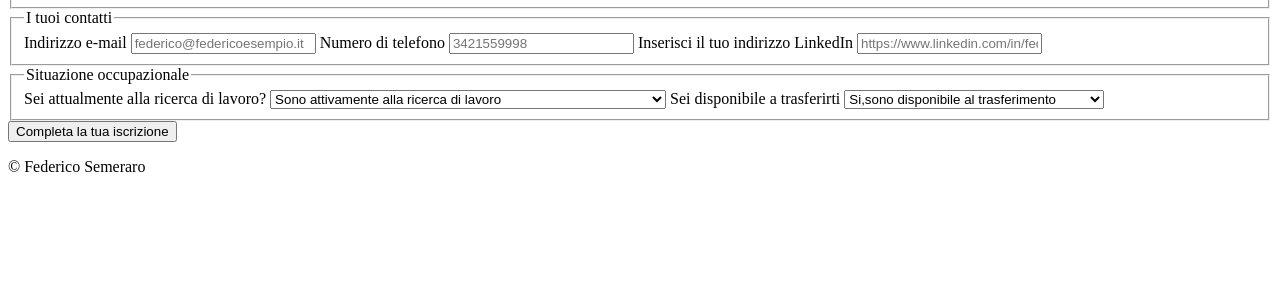
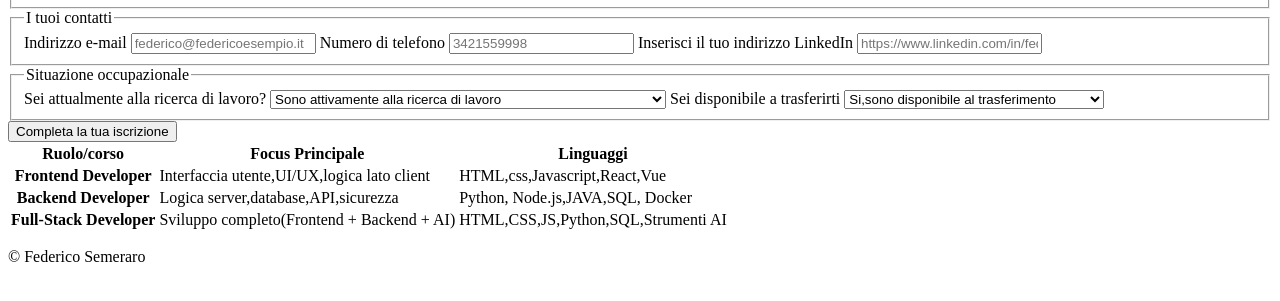
Before and after one commit to federicosemeraro16-eng/new-project, a plain HTML site: page iscrizione.html in a window 1280 px wide. Shown: the part 187-488 px from the top of the page. Drawn offline with Linux system fonts and the light colour scheme.

Commit message:
feat: add career review table

```diff
--- a/iscrizione.html
+++ b/iscrizione.html
@@ -1,8 +1,8 @@
 <!doctype html>
 <html lang="it">
   <head>
-    <meta charset="UTF-8">
-    <meta name="viewport" content="width=device-width, initial-scale=1.0">
+    <meta charset="UTF-8" />
+    <meta name="viewport" content="width=device-width, initial-scale=1.0" />
     <title>Form di iscrizione - capitolo 3</title>
   </head>
   <body>
@@ -14,10 +14,9 @@
         </ul>
       </nav>
     </header>
-      <main id="contenuto-principale">
-        <h1>Candidati</h1>
+    <main id="contenuto-principale">
+      <h1>Candidati</h1>
 
-      <!-- TO DO: Fix accessibility and aria on the form -->
       <form action="candidature" method="post">
         <fieldset>
           <legend>I tuoi dati</legend>
@@ -29,7 +28,7 @@
             placeholder="Federico"
             autocomplete="name"
             required
-          >
+          />
           <label for="surname">Cognome</label>
           <input
             type="text"
@@ -38,7 +37,7 @@
             placeholder="Semeraro"
             required
             autocomplete="family-name"
-          >
+          />
           <label for="age">età</label>
           <input
             type="number"
@@ -49,7 +48,7 @@
             id="age"
             name="age"
             placeholder="18"
-          >
+          />
         </fieldset>
         <fieldset>
           <legend>I tuoi contatti</legend>
@@ -61,11 +60,10 @@
             required
             placeholder="federico@federicoesempio.it"
             autocomplete="email"
-          >
+          />
           <label for="tel-number">Numero di telefono</label>
           <input
             type="tel"
-
             minlength="11"
             maxlength="12"
             placeholder="3421559998"
@@ -73,7 +71,7 @@
             name="tel-number"
             id="tel-number"
             autocomplete="tel"
-          >
+          />
           <label for="linkedin-url">Inserisci il tuo indirizzo LinkedIn</label>
           <input
             type="url"
@@ -81,7 +79,7 @@
             id="linkedin-url"
             placeholder="https://www.linkedin.com/in/federico-semeraro-785289113/"
             required
-          >
+          />
         </fieldset>
         <fieldset>
           <legend>Situazione occupazionale</legend>
@@ -94,16 +92,46 @@
               Sono attualmente occupato e non mi interessa cambiare lavoro
             </option>
           </select>
-          <label for="disponibilità-trasferimento">Sei disponibile a trasferirti</label>
-          <select name="disponibilità-trasferimento" id="disponibilità-trasferimento">
+          <label for="disponibilità-trasferimento"
+            >Sei disponibile a trasferirti</label
+          >
+          <select
+            name="disponibilità-trasferimento"
+            id="disponibilità-trasferimento"
+          >
             <option>Si,sono disponibile al trasferimento</option>
             <option>No,non sono disponibile al trasferimento</option>
           </select>
         </fieldset>
         <button type="submit">Completa la tua iscrizione</button>
-
       </form>
-    </main>
+      <table>
+        <thead>
+          <tr>
+            <th scope="col">Ruolo/corso</th>
+            <th scope="col">Focus Principale</th>
+            <th scope="col">Linguaggi</th>
+          </tr>
+        </thead>
+        <tbody>
+          <tr>
+            <th scope="row">Frontend Developer</th>
+            <td>Interfaccia utente,UI/UX,logica lato client</td>
+            <td>HTML,css,Javascript,React,Vue</td>
+          </tr>
+          <tr>
+            <th scope="row">Backend Developer</th>
+            <td>Logica server,database,API,sicurezza</td>
+            <td>Python, Node.js,JAVA,SQL, Docker</td>
+          </tr>
+          <tr>
+            <th scope="row">Full-Stack Developer</th>
+            <td>Sviluppo completo(Frontend + Backend + AI)</td>
+            <td>HTML,CSS,JS,Python,SQL,Strumenti AI</td>
+          </tr>
+        </tbody>
+      </table>
+          </main>
     <footer>
       <p>&copy; Federico Semeraro</p>
     </footer>
```
Also changed, not shown: index.html (+3 -6 lines).
